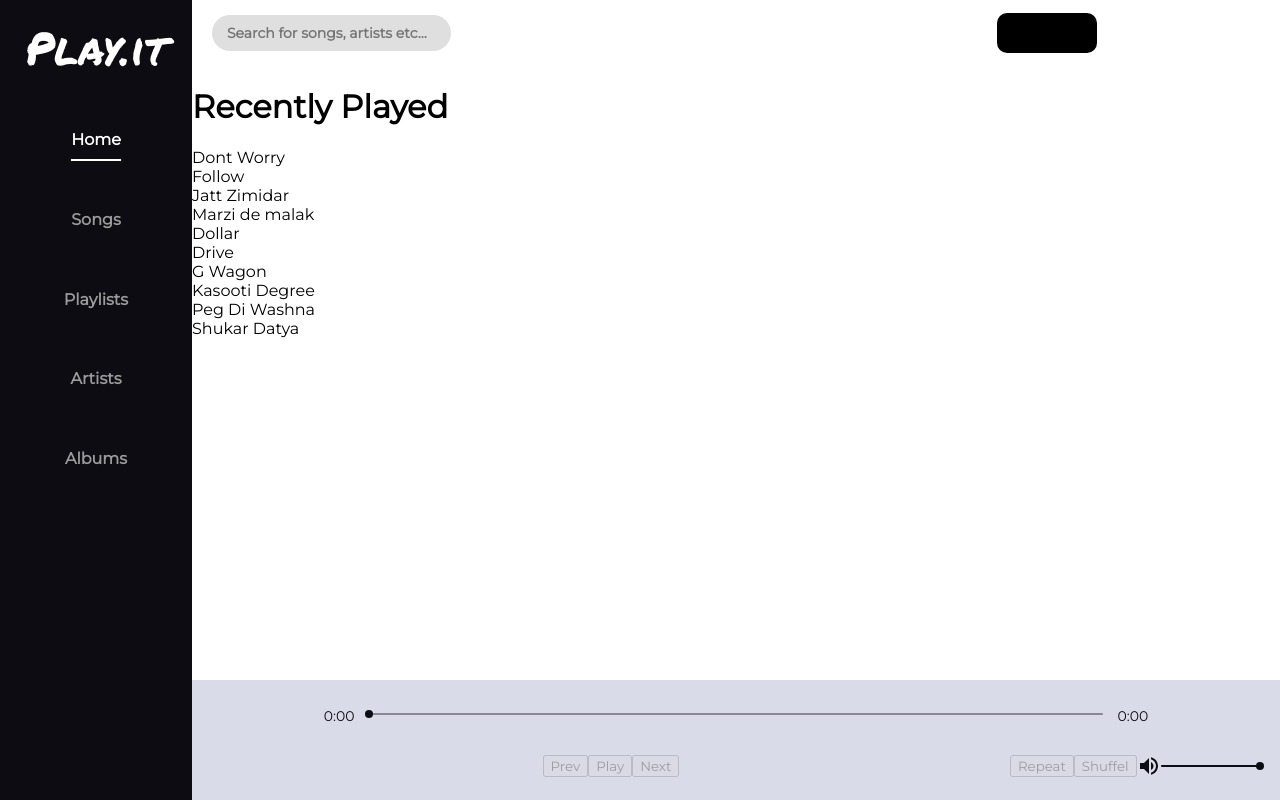
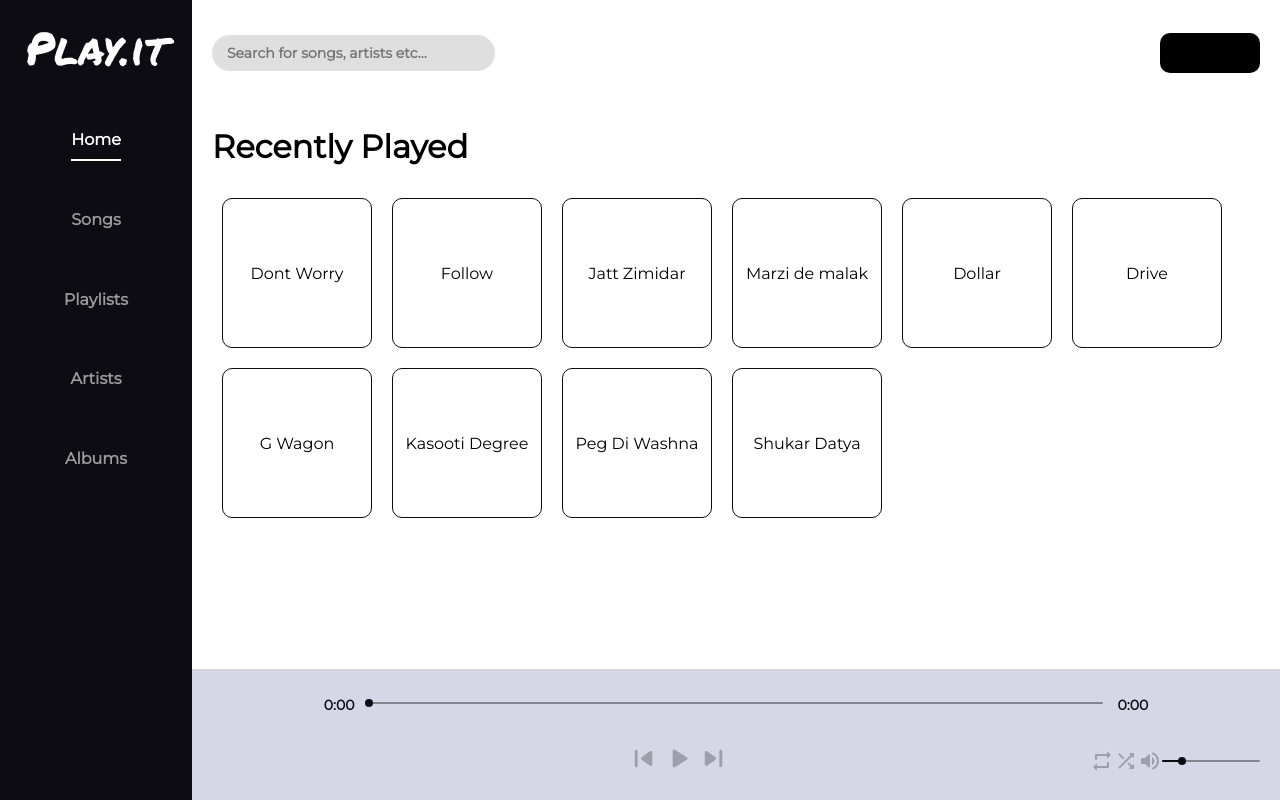
Before and after one commit to SharrySivia/Play.it, a React (Create React App) app: page / in a window 1280 px wide. Built offline with nearby package versions, Linux system fonts and the light colour scheme; no server answers; the database is empty; sample sign-in values are in the browser's storage.

Commit message:
added repeat track, mute track functionality added material ui icons in player component changed home page styles

```diff
--- a/src/components/header/header.styles.scss
+++ b/src/components/header/header.styles.scss
@@ -1,9 +1,12 @@
 .header {
-  width: 85%;
+  width: 100%;
+  position: sticky;
+  top: 0;
+  right: 0;
   display: flex;
   justify-content: space-between;
   align-items: center;
-  padding: 0 20px;
+  padding: 20px;
 
   .user-info {
     min-width: 100px;
--- a/src/components/player/player.component.jsx
+++ b/src/components/player/player.component.jsx
@@ -1,12 +1,22 @@
 import React, { Fragment } from "react";
 import { connect } from "react-redux";
-import VolumeUp from "@material-ui/icons/VolumeUp";
+import PlayArrowRoundedIcon from "@material-ui/icons/PlayArrowRounded";
+import PauseRoundedIcon from "@material-ui/icons/PauseRounded";
+import SkipPreviousRoundedIcon from "@material-ui/icons/SkipPreviousRounded";
+import SkipNextRoundedIcon from "@material-ui/icons/SkipNextRounded";
+import RepeatRoundedIcon from "@material-ui/icons/RepeatRounded";
+import RepeatOneRoundedIcon from "@material-ui/icons/RepeatOneRounded";
+import ShuffleRoundedIcon from "@material-ui/icons/ShuffleRounded";
+import VolumeUp from "@material-ui/icons/VolumeUpRounded";
+import VolumeOffRoundedIcon from "@material-ui/icons/VolumeOffRounded";
 
 import { formatTime } from "./player.utils";
 import {
   toggleIsPaused,
   setCurrTime,
   setDuration,
+  toggleIsMuted,
+  toggleIsRepeated,
 } from "../../redux/player/player.actions";
 
 import RangeSlider from "../range-slider/range-slider.component";
@@ -20,6 +30,7 @@ class Player extends React.Component {
     this.track.addEventListener("timeupdate", () =>
       setCurrTime(this.track.currentTime)
     );
+    this.track.volume = 0.2;
   }
 
   componentWillUnmount() {
@@ -59,6 +70,18 @@ class Player extends React.Component {
     this.track.currentTime = 0;
   };
 
+  toggleMuteTrack = () => {
+    const track = this.track;
+    track.muted = !track.muted;
+    this.props.toggleIsMuted();
+  };
+
+  toggleRepeatTrack = () => {
+    const track = this.track;
+    track.loop = !track.loop;
+    this.props.toggleIsRepeated();
+  };
+
   componentDidUpdate(prevProps) {
     if (prevProps.currentTrack !== this.props.currentTrack) {
       const { currentTrack, setDuration } = this.props;
@@ -73,8 +96,14 @@ class Player extends React.Component {
   }
 
   render() {
-    const { currTime, isPaused, currentTrack, duration } = this.props;
-
+    const {
+      currTime,
+      isPaused,
+      currentTrack,
+      duration,
+      isMuted,
+      isRepeated,
+    } = this.props;
     return (
       <div className="player">
         <div className="progress">
@@ -96,46 +125,68 @@ class Player extends React.Component {
             <span>{currentTrack ? currentTrack.singer : ""}</span>
           </div>
           <div className="buttons-primary">
-            <button type="button" disabled={Boolean(!currentTrack)}>
-              Prev
-            </button>
+            <SkipPreviousRoundedIcon
+              color={currentTrack ? "inherit" : "disabled"}
+              fontSize="large"
+            />
             {isPaused ? (
-              <button
-                type="button"
-                onClick={this.playTrack}
-                disabled={Boolean(!currentTrack)}
-              >
-                Play
-              </button>
+              <PlayArrowRoundedIcon
+                onClick={currentTrack ? this.playTrack : () => {}}
+                color={currentTrack ? "inherit" : "disabled"}
+                fontSize="large"
+              />
             ) : (
-              <button
-                type="button"
+              <PauseRoundedIcon
                 onClick={this.pauseTrack}
-                disabled={Boolean(!currentTrack)}
-              >
-                Pause
-              </button>
+                color={currentTrack ? "inherit" : "disabled"}
+                fontSize="large"
+              />
             )}
-            <button type="button" disabled={Boolean(!currentTrack)}>
-              Next
-            </button>
+            <SkipNextRoundedIcon
+              color={currentTrack ? "inherit" : "disabled"}
+              fontSize="large"
+            />
           </div>
           <div className="buttons-secondary">
-            <button type="button" disabled={Boolean(!currentTrack)}>
-              Repeat
-            </button>
-            <button type="button" disabled={Boolean(!currentTrack)}>
-              Shuffel
-            </button>
+            {isRepeated ? (
+              <RepeatOneRoundedIcon
+                color={currentTrack ? "inherit" : "disabled"}
+                fontSize="default"
+                onClick={currentTrack ? this.toggleRepeatTrack : () => {}}
+              />
+            ) : (
+              <RepeatRoundedIcon
+                color={currentTrack ? "inherit" : "disabled"}
+                fontSize="default"
+                onClick={currentTrack ? this.toggleRepeatTrack : () => {}}
+              />
+            )}
+
+            <ShuffleRoundedIcon
+              color={currentTrack ? "inherit" : "disabled"}
+              fontSize="default"
+            />
             <Fragment>
-              <VolumeUp />
+              {isMuted ? (
+                <VolumeOffRoundedIcon
+                  color={currentTrack ? "inherit" : "disabled"}
+                  onClick={currentTrack ? this.toggleMuteTrack : () => {}}
+                  disabled={Boolean(currentTrack)}
+                />
+              ) : (
+                <VolumeUp
+                  color={currentTrack ? "inherit" : "disabled"}
+                  onClick={currentTrack ? this.toggleMuteTrack : () => {}}
+                />
+              )}
+
               <RangeSlider
                 min={0}
                 max={1}
                 step={0.05}
-                defaultValue={1}
+                defaultValue={0.2}
                 handleChange={this.setVolume}
-                disabled={Boolean(!currentTrack)}
+                disabled={Boolean(!currentTrack) || isMuted}
               />
             </Fragment>
           </div>
@@ -146,18 +197,22 @@ class Player extends React.Component {
 }
 
 const mapStateToProps = ({
-  player: { currentTrack, isPaused, currTime, duration },
+  player: { currentTrack, isPaused, currTime, duration, isMuted, isRepeated },
 }) => ({
   currentTrack,
   isPaused,
   currTime,
   duration,
+  isMuted,
+  isRepeated,
 });
 
 const mapDispatchToProps = (dispatch) => ({
   setCurrTime: (time) => dispatch(setCurrTime(time)),
   setDuration: (time) => dispatch(setDuration(time)),
   toggleIsPaused: () => dispatch(toggleIsPaused()),
+  toggleIsMuted: () => dispatch(toggleIsMuted()),
+  toggleIsRepeated: () => dispatch(toggleIsRepeated()),
 });
 
 export default connect(mapStateToProps, mapDispatchToProps)(Player);
--- a/src/components/player/player.styles.scss
+++ b/src/components/player/player.styles.scss
@@ -6,7 +6,7 @@ $primary-color: #0d0c12;
   position: fixed;
   bottom: 0;
   right: 0;
-  background-color: #d9dbe9;
+  background-color: #d5d7e7;
   color: $primary-color;
   padding: 20px;
 
@@ -19,6 +19,7 @@ $primary-color: #0d0c12;
     .time {
       width: 40px;
       font-size: 14px;
+      font-weight: bold;
       text-align: center;
     }
     .bar {
@@ -31,7 +32,12 @@ $primary-color: #0d0c12;
     display: flex;
     justify-content: space-between;
     align-items: center;
+
+    svg {
+      cursor: pointer;
+    }
     .currently-playing {
+      flex-basis: 150px;
       h3 {
         margin: 0;
         padding: 0;
@@ -40,10 +46,15 @@ $primary-color: #0d0c12;
         font-size: 14px;
       }
     }
+
+    .buttons-primary {
+      flex-basis: 200px;
+    }
+
     .buttons-secondary {
-      width: 250px;
+      flex-basis: 170px;
       display: flex;
-      justify-content: center;
+      justify-content: space-between;
       align-items: center;
     }
   }
--- a/src/components/recentlyPlayed/recentlyPlayed.component.jsx
+++ b/src/components/recentlyPlayed/recentlyPlayed.component.jsx
@@ -63,8 +63,8 @@ class RecentlyPlayed extends React.Component {
         <h1>Recently Played</h1>
         {songs.map((song) => (
           <div
+            className="song-card"
             onClick={() => playTrack(song)}
-            style={{ cursor: "pointer" }}
             key={song.id}
           >
             {song.name}
--- a/src/components/recentlyPlayed/recentlyPlayed.styles.scss
+++ b/src/components/recentlyPlayed/recentlyPlayed.styles.scss
@@ -0,0 +1,23 @@
+.recentlyPlayed {
+  width: 100%;
+  height: 100%;
+  padding: 0 20px;
+
+  .song-card {
+    display: inline-block;
+    width: 150px;
+    height: 150px;
+    line-height: 150px;
+    margin: 10px;
+    text-align: center;
+    border-radius: 10px;
+    border: 1px solid #0d0c12;
+    transition: background-color 0.2s ease;
+
+    &:hover {
+      background-color: #d5d7e7;
+      box-shadow: 0 0.1rem 1.5rem #0d0c12;
+      cursor: pointer;
+    }
+  }
+}
--- a/src/pages/homePage/homePage.component.jsx
+++ b/src/pages/homePage/homePage.component.jsx
@@ -1,5 +1,6 @@
 import React from "react";
 import { Route, Switch } from "react-router-dom";
+import { connect } from "react-redux";
 
 import Sidebar from "../../components/sidebar/sidebar.component";
 import Header from "../../components/header/header.component";
@@ -11,9 +12,15 @@ import Artists from "../../components/artists/artists.component";
 import Albums from "../../components/albums/albums.component";
 import "./homePage.styles.scss";
 
-const HomePage = () => {
-  return (
-    <div className="home-page">
+const HomePage = ({ currentTrack }) => (
+  <div
+    className="home-page"
+    style={{
+      backgroundImage: currentTrack
+        ? `url(${currentTrack.imgSrc})`
+        : "transparent",
+    }}
+  >
     <Sidebar />
     <div className="page-content">
       <Header />
@@ -28,6 +35,9 @@ const HomePage = () => {
     <Player />
   </div>
 );
-};
 
-export default HomePage;
+const mapStateToProps = ({ player: { currentTrack } }) => ({
+  currentTrack,
+});
+
+export default connect(mapStateToProps)(HomePage);
--- a/src/pages/homePage/homePage.styles.scss
+++ b/src/pages/homePage/homePage.styles.scss
@@ -2,10 +2,16 @@
   width: 100vw;
   height: 100vh;
   display: flex;
-  justify-content: space-between;
-  align-items: flex-start;
+  // justify-content: space-between;
+  // align-items: flex-start;
+  background-position: center;
+  background-repeat: no-repeat;
+  background-size: cover;
 
   .page-content {
     width: 85%;
+    height: 85%;
+    backdrop-filter: blur(80px);
+    overflow: auto;
   }
 }
--- a/src/redux/player/player.actions.js
+++ b/src/redux/player/player.actions.js
@@ -18,3 +18,11 @@ export const setDuration = (time) => ({
 export const toggleIsPaused = () => ({
   type: PLAYER_ACTION_TYPES.TOGGLE_IS_PAUSED,
 });
+
+export const toggleIsMuted = () => ({
+  type: PLAYER_ACTION_TYPES.TOGGLE_IS_MUTED,
+});
+
+export const toggleIsRepeated = () => ({
+  type: PLAYER_ACTION_TYPES.TOGGLE_IS_REPEATED,
+});
--- a/src/redux/player/player.reducer.js
+++ b/src/redux/player/player.reducer.js
@@ -5,6 +5,8 @@ const INITIAL_STATE = {
   currTime: 0,
   duration: 0,
   isPaused: true,
+  isMuted: false,
+  isRepeated: false,
 };
 
 const playerReducer = (state = INITIAL_STATE, action) => {
@@ -29,6 +31,16 @@ const playerReducer = (state = INITIAL_STATE, action) => {
         ...state,
         isPaused: !state.isPaused,
       };
+    case PLAYER_ACTION_TYPES.TOGGLE_IS_MUTED:
+      return {
+        ...state,
+        isMuted: !state.isMuted,
+      };
+    case PLAYER_ACTION_TYPES.TOGGLE_IS_REPEATED:
+      return {
+        ...state,
+        isRepeated: !state.isRepeated,
+      };
     default:
       return state;
   }
--- a/src/redux/player/player.types.js
+++ b/src/redux/player/player.types.js
@@ -1,6 +1,8 @@
 export const PLAYER_ACTION_TYPES = {
   PLAY_TRACK: "PLAY_TRACK",
-  TOGGLE_IS_PAUSED: "TOGGLE_IS_PAUSED",
   SET_CURR_TIME: "SET_CURR_TIME",
   SET_DURATION: "SET_DURATION",
+  TOGGLE_IS_PAUSED: "TOGGLE_IS_PAUSED",
+  TOGGLE_IS_MUTED: "TOGGLE_IS_MUTED",
+  TOGGLE_IS_REPEATED: "TOGGLE_IS_REPEATED",
 };
```
Also changed, not shown: src/collections.js (+12 -0 lines), src/assets/dollarsidhu.jpg (added). Lines whose indentation alone changed are shown as unchanged.
